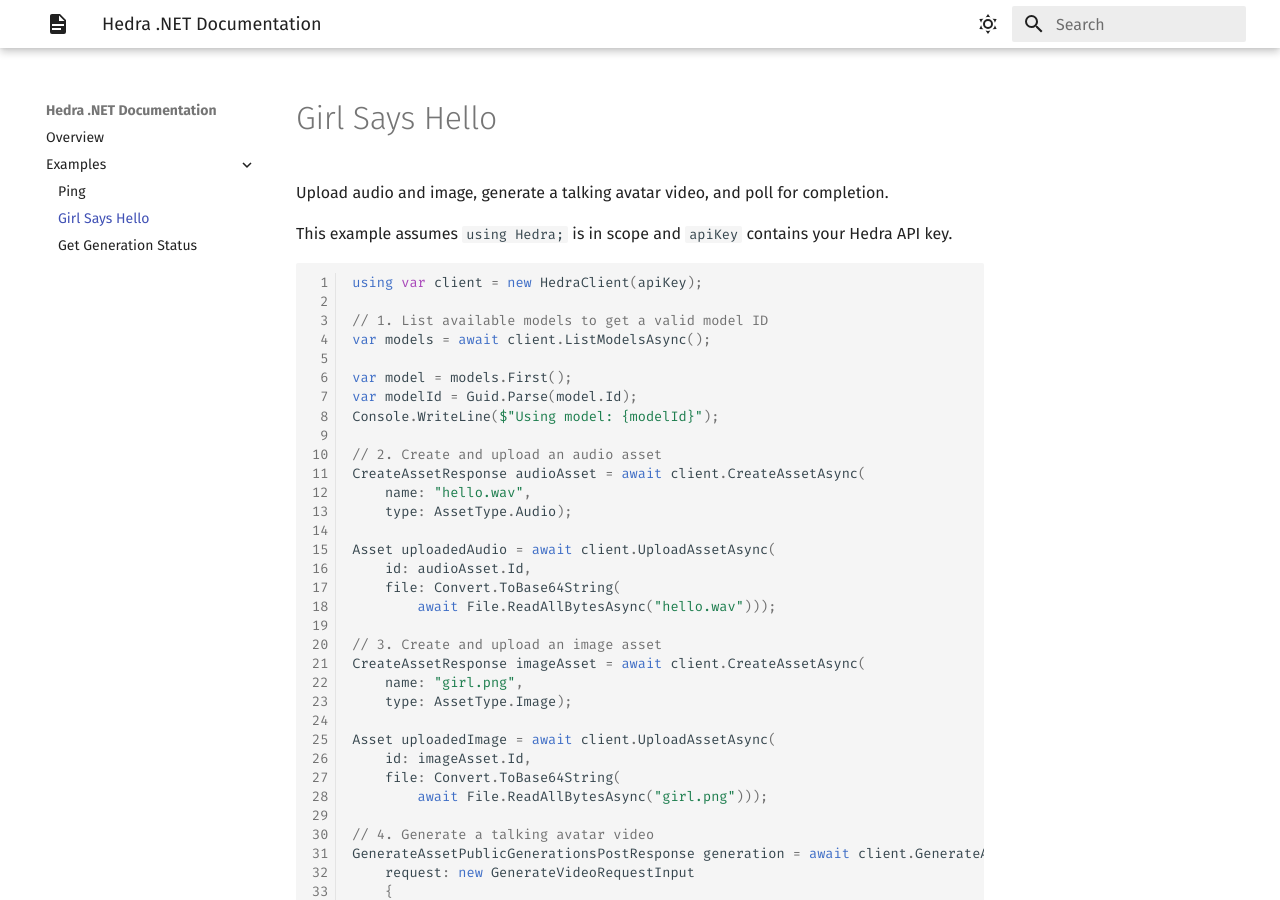
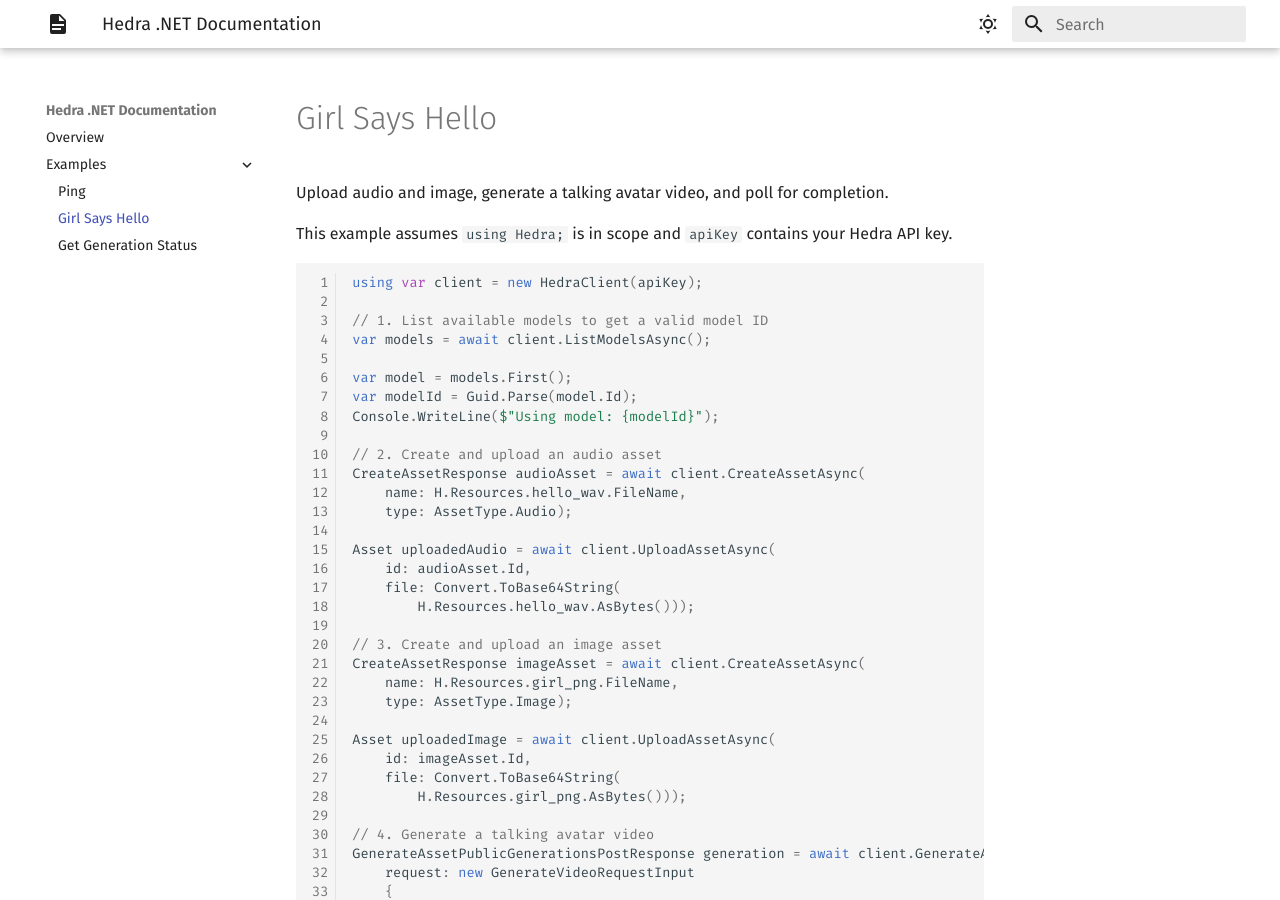
Before and after one commit to tryAGI/Hedra, an MkDocs documentation site: the page built from docs/examples/girl-says-hello.md, in a window 1280 px wide and 900 px high. Built offline with MkDocs 1.6.1 and Material for MkDocs 9.7.7, drawn with Linux system fonts in a browser that asks for light colours; the version menu is left out.

Commit message:
fix: Restore H.Resources pattern for embedded test assets
The resource files (girl.png, hello.wav) were in git but missing from
disk. Restored checkout and switched back to H.Resources.AsBytes()
pattern instead of File.ReadAllBytesAsync.

Co-Authored-By: Claude Opus 4.6 <noreply@anthropic.com>

```diff
--- a/docs/examples/girl-says-hello.md
+++ b/docs/examples/girl-says-hello.md
@@ -16,23 +16,23 @@ Console.WriteLine($"Using model: {modelId}");
 
 // 2. Create and upload an audio asset
 CreateAssetResponse audioAsset = await client.CreateAssetAsync(
-    name: "hello.wav",
+    name: H.Resources.hello_wav.FileName,
     type: AssetType.Audio);
 
 Asset uploadedAudio = await client.UploadAssetAsync(
     id: audioAsset.Id,
     file: Convert.ToBase64String(
-        await File.ReadAllBytesAsync("hello.wav")));
+        H.Resources.hello_wav.AsBytes()));
 
 // 3. Create and upload an image asset
 CreateAssetResponse imageAsset = await client.CreateAssetAsync(
-    name: "girl.png",
+    name: H.Resources.girl_png.FileName,
     type: AssetType.Image);
 
 Asset uploadedImage = await client.UploadAssetAsync(
     id: imageAsset.Id,
     file: Convert.ToBase64String(
-        await File.ReadAllBytesAsync("girl.png")));
+        H.Resources.girl_png.AsBytes()));
 
 // 4. Generate a talking avatar video
 GenerateAssetPublicGenerationsPostResponse generation = await client.GenerateAssetAsync(
```
Also changed, not shown: 1 other file.
